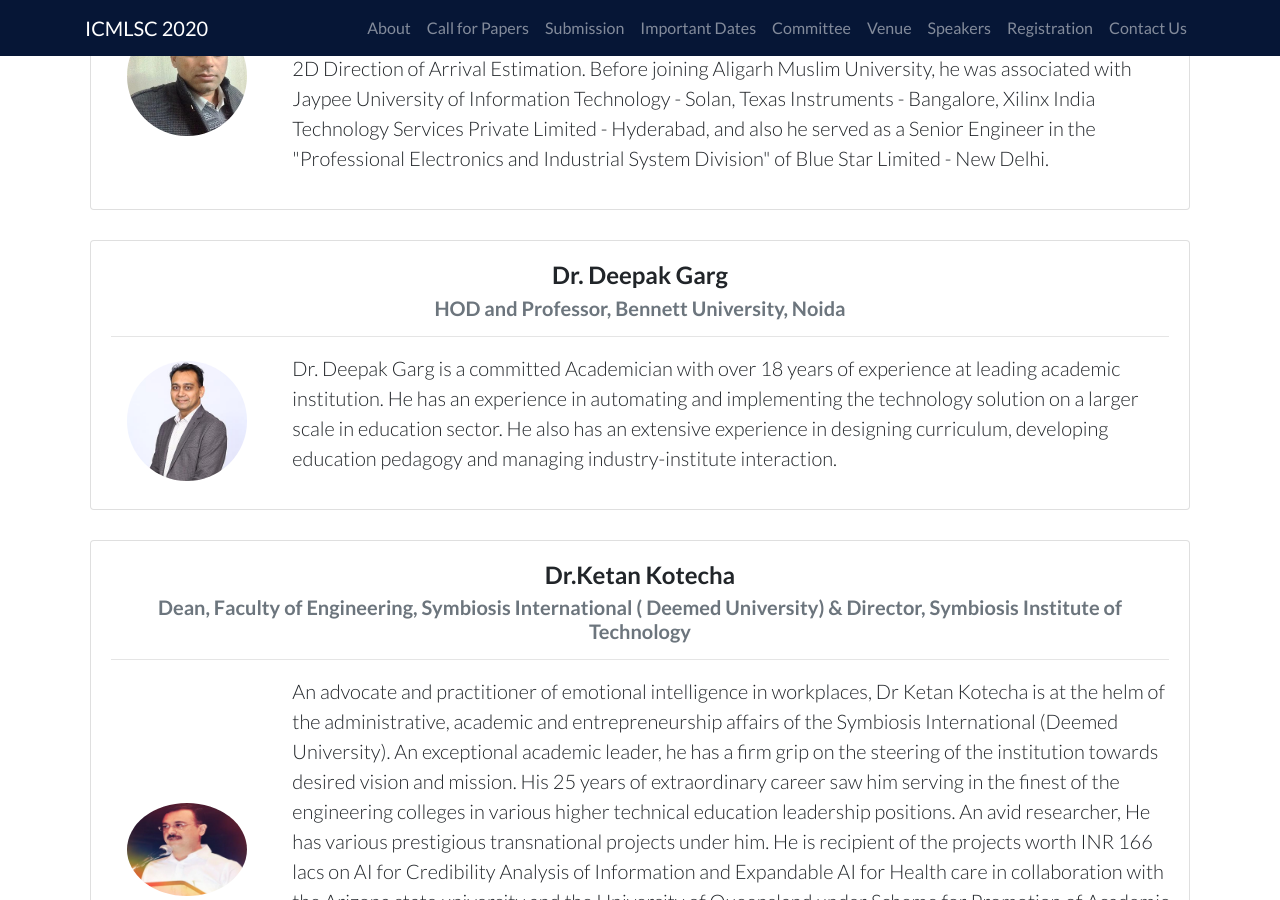
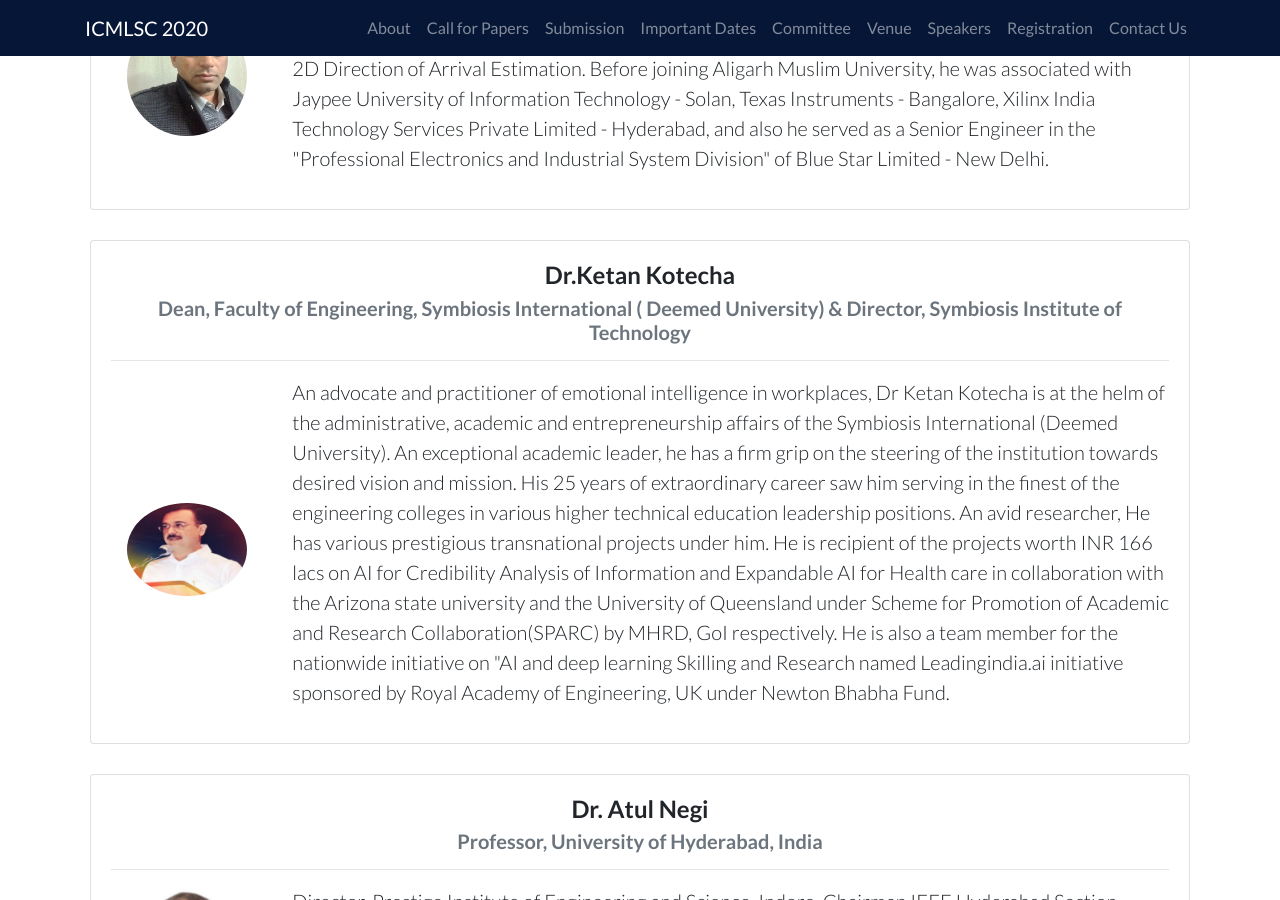
Before and after one commit to ieeevardhaman/icmlsc-website, a Jekyll site: the page built from pages/speakers.html, in a window 1280 px wide and 900 px high, scrolled down 1821 px. Built offline with Jekyll 4.4.1, drawn with Linux system fonts in a browser that asks for light colours.

Commit message:
Update speakers.yml

```diff
--- a/_data/speakers.yml
+++ b/_data/speakers.yml
@@ -35,14 +35,6 @@
     Limited - Hyderabad, and also he served as a Senior Engineer in the "Professional Electronics and Industrial
     System Division" of Blue Star Limited - New Delhi.
 
-- name: Dr. Deepak Garg
-  designation: HOD and Professor, Bennett University, Noida
-  image: deepak.jpg
-  text: >-
-    Dr. Deepak Garg is a committed Academician with over 18 years of experience at leading academic institution.
-    He has an experience in automating and implementing the technology solution on a larger scale in education
-    sector. He also has an extensive experience in designing curriculum, developing education pedagogy and
-    managing industry-institute interaction.
 
 - name: Dr.Ketan Kotecha
   designation: Dean, Faculty of Engineering, Symbiosis International ( Deemed University) & Director, Symbiosis Institute of Technology
```
